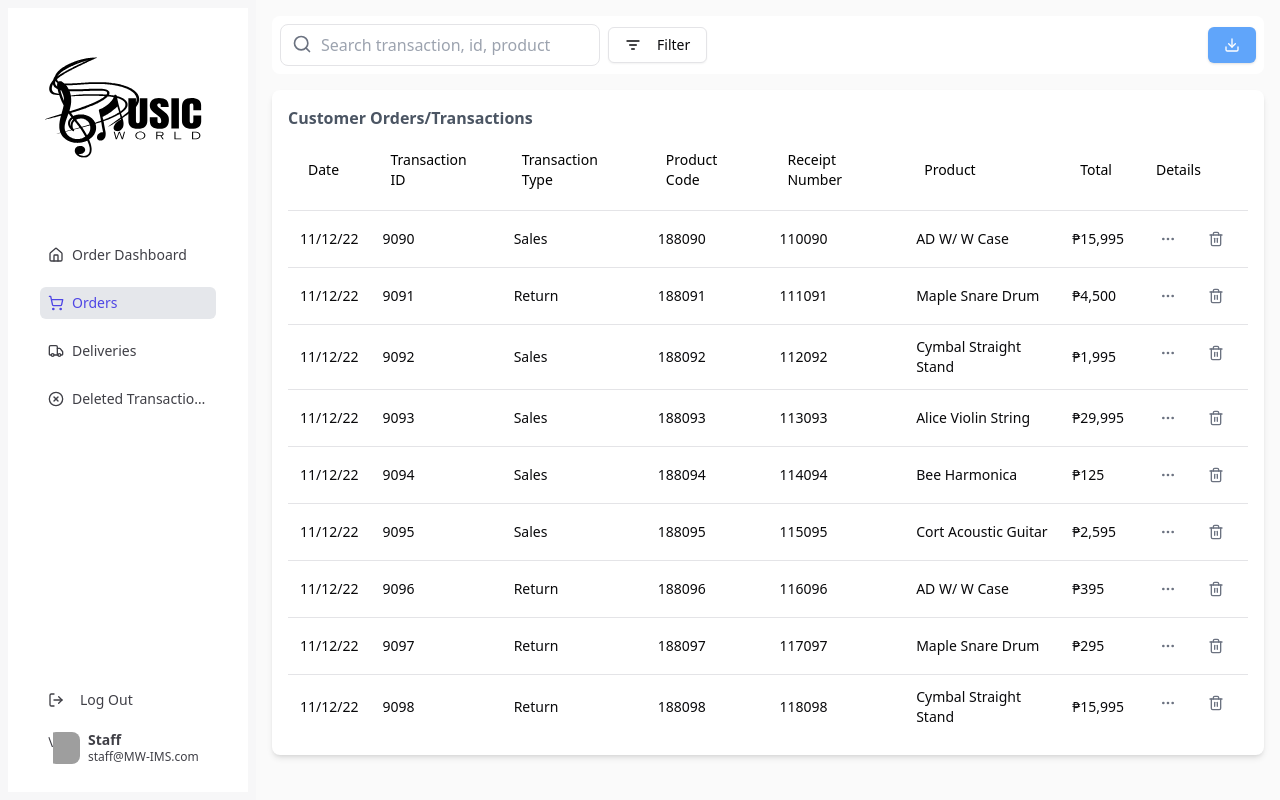
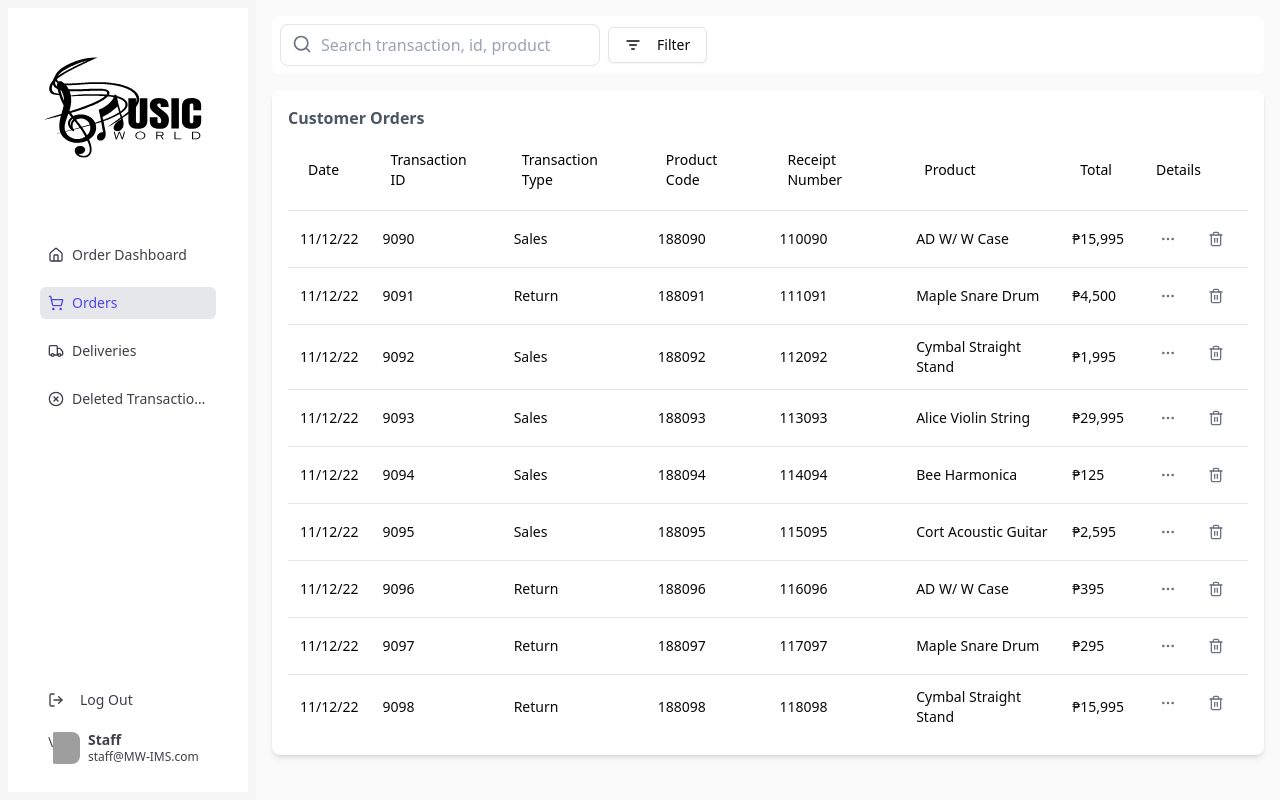
Before and after one commit to abbypagtalunan/MusicWorld-IMSv.1, a Next.js app in the folder client/: page /staff/orders in a window 1280 px wide. Built offline with nearby package versions, Linux system fonts and the light colour scheme; grey boxes are pictures that could not be loaded.

Commit message:
removed download and edited page header in staff orders

```diff
--- a/client/src/app/staff/deleted/page.js
+++ b/client/src/app/staff/deleted/page.js
@@ -5,9 +5,8 @@ import { AppSidebar } from "@/components/staff-sidebar"
 import { SidebarProvider} from "@/components/ui/sidebar"
 import { Table, TableBody, TableHead, TableHeader, TableRow, TableCell } from "@/components/ui/table";
 import { Button } from "@/components/ui/button";
-import { Input } from "@/components/ui/input";
 import { Dialog, DialogTrigger, DialogContent, DialogHeader, DialogTitle, DialogClose, DialogDescription } from "@/components/ui/dialog";
-import { Search, ListFilter, Download, Trash2, Ellipsis, RotateCcw } from "lucide-react";
+import { Search, ListFilter, Ellipsis} from "lucide-react";
 import { DropdownMenu, DropdownMenuTrigger, DropdownMenuContent, DropdownMenuItem, DropdownMenuSub, DropdownMenuSubTrigger, DropdownMenuSubContent } from "@/components/ui/dropdown-menu";
 
 // sample product data
--- a/client/src/app/staff/orders/page.js
+++ b/client/src/app/staff/orders/page.js
@@ -8,7 +8,7 @@ import { Table, TableBody, TableHead, TableHeader, TableRow, TableCell } from "@
 import { Button } from "@/components/ui/button";
 import { Input } from "@/components/ui/input";
 import { Dialog, DialogTrigger, DialogContent, DialogHeader, DialogTitle, DialogClose, } from "@/components/ui/dialog";
-import { Search, ListFilter, Download, Trash2, Ellipsis } from "lucide-react";
+import { Search, ListFilter, Trash2, Ellipsis } from "lucide-react";
 import { DropdownMenu, DropdownMenuTrigger, DropdownMenuContent, DropdownMenuItem, DropdownMenuSub, DropdownMenuSubTrigger, DropdownMenuSubContent } from "@/components/ui/dropdown-menu";
 
 //Not fetching from an API yet, so data is currently static
@@ -156,14 +156,9 @@ export default function OrdersPage() {
                 </DropdownMenu>
               </div>
             </div>
-            <div className="flex space-x-2">
-            <Button className="bg-blue-400 text-white">
-                <Download className="w-4 h-4"/>
-              </Button>
-            </div>
           </div>
           <div className="p-4 bg-white shadow-md rounded-lg flex flex-col overflow-auto w-full">
-          <h1 className="text-gray-600 font-bold">Customer Orders/Transactions</h1>
+          <h1 className="text-gray-600 font-bold">Customer Orders</h1>
             <Table>
               <TableHeader className="sticky top-0 bg-white z-10">
                 <TableRow>
```
